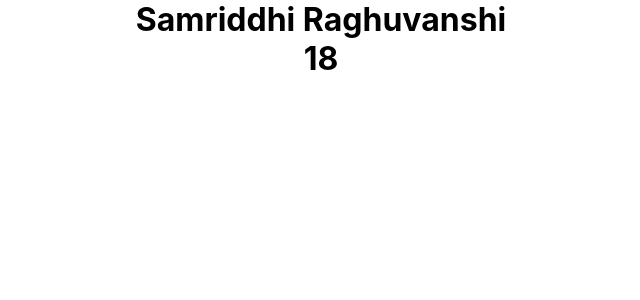
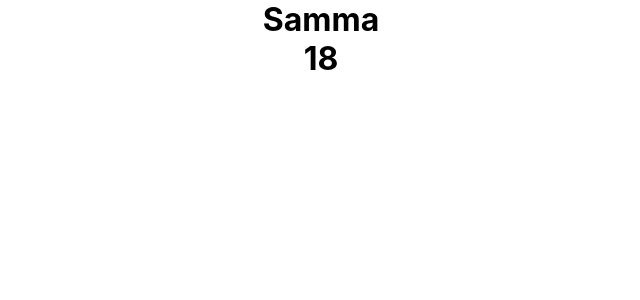
Before and after one commit to Samriddhi2908/react-learning, a React (Create React App) app: page / in a window 1280 px wide. Shown: the top 300 px of the page, without its empty margins (319-959 px from the left). Built offline with nearby package versions, Linux system fonts and the light colour scheme.

Commit message:
Sam to Samriddhi name change to samma

```diff
--- a/src/App.js
+++ b/src/App.js
@@ -7,7 +7,7 @@ return(
   <div className="App">
 
   <Header
-  name ="Samriddhi Raghuvanshi"
+  name ="Samma"
   age={18}
   />
 
```
